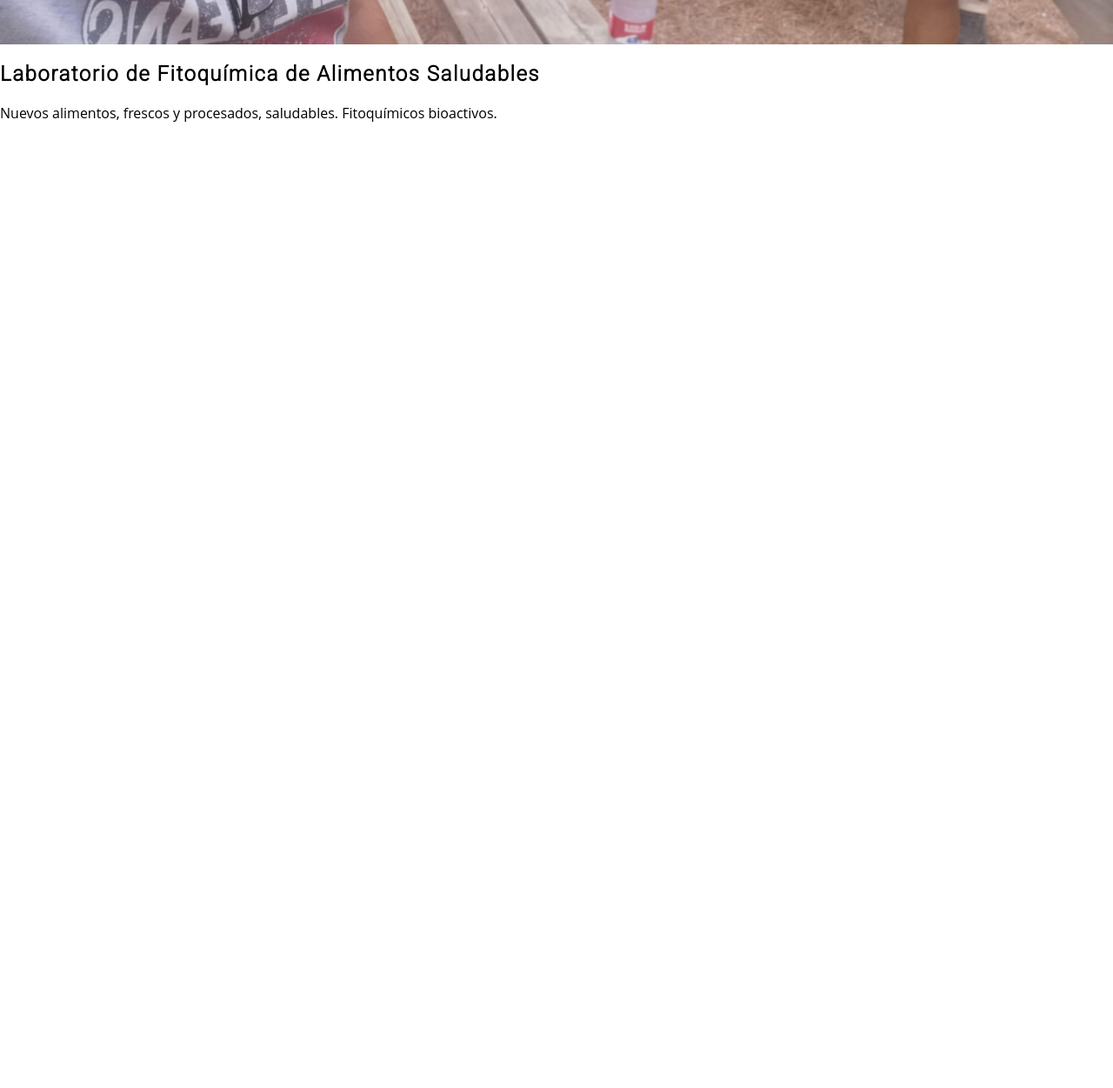
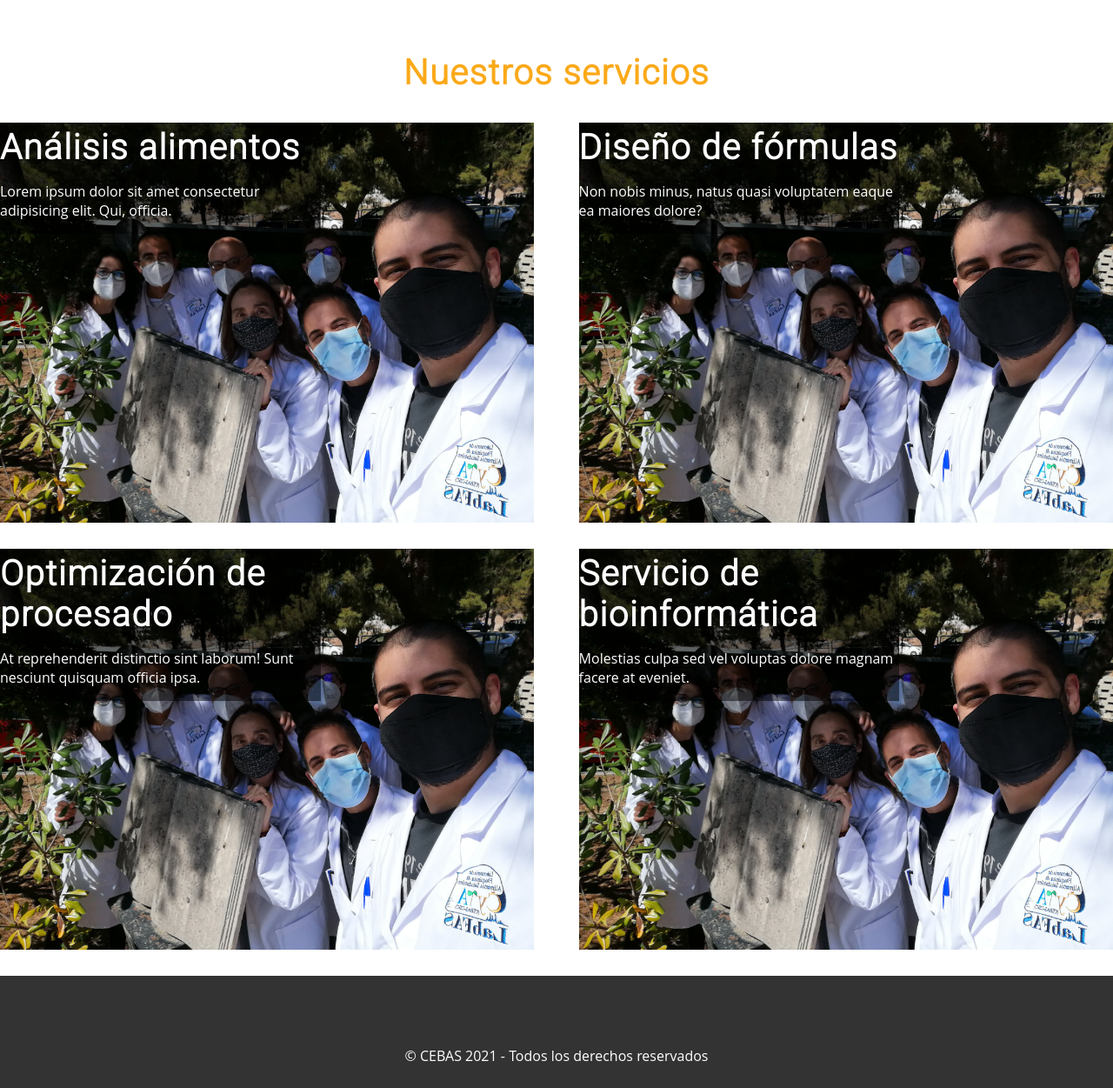
Before and after one commit to dhprieto/personal_website, a plain HTML site: page index.html in a window 1280 px wide. Shown: the part 914-2165 px from the top of the page at 87% size. Before the commit the page ends 1071 px from the top, so only its background shows below. Drawn offline with Linux system fonts and the light colour scheme; some icons are missing.

Commit message:
avanzando :)

```diff
--- a/css/styles.css
+++ b/css/styles.css
@@ -12,6 +12,15 @@ h1, h2, h3, h4, h5, h6 {
     font-family: 'Roboto', sans-serif;
     letter-spacing: 1.5px;
 }
+
+
+.section__titulo {
+    text-align: center;
+    font-size: 40px;
+    color: #FBA919
+
+}
+
 
 @import url('https://fonts.googleapis.com/css2?family=Open+Sans&family=Roboto:wght@300&display=swap');
 body{
@@ -87,3 +96,132 @@ body{
     position: relative;
     z-index: -1000;
 }
+
+.banner .contenedor {
+    position:absolute;
+    top: 50%;
+    left: 50%;
+    transform: translateX(-50%) translateY(-50%);
+    width: 100%;
+    color: #fff;
+    text-align: center;
+}
+
+.banner__txt {
+    display: none;
+}
+
+
+/*-----Estilos de info-----*/
+
+.info__columna {
+
+    background:#FBA919;
+    color:#fff;
+    padding: 15px;
+    margin-bottom:  30px;
+    margin-top: 15px;
+}
+
+/*-----Estilos de cursos-----*/
+.cursos__columna {
+
+    position:relative;
+    margin-bottom: 30px;
+}
+.cursos__descripcion{
+    position:absolute;
+    top:0;
+    left:0;
+    color: #fff;
+    background: rgba(0,0,0,0.5);
+    width:60%;
+}
+
+.cursos__titulo{
+
+    font-size: 25px;
+    margin: 5px 0;
+
+}
+
+/*-----Estilos de footer-----*/
+
+.footer{
+    background: #333;
+    color: #fff;
+    padding: 10px;
+    text-align: center;
+}
+
+.footer .social [class^="icon-"] {
+    display: inline-block;
+    color: #fff;
+    text-decoration: none;
+    font-size: 30px;
+    padding: 10px;
+    /*background: white;*/
+    border-radius:  50%;
+    width: 50px;
+    height: 50px;
+    line-height: 40px;
+
+}
+
+
+/*---- Estilos responsive ------*/
+
+@media(min-width:480px) {
+    .logo {
+        font-size:40px;
+    }
+    .banner__titulo {
+        font-size: 30px;
+        margin 5px 0;
+    }
+    .banner__txt{
+        display: block;
+        font-size: 18px;
+        margin: 7px 0;
+    }
+    .info, .cursos {
+        display:flex;
+        justify-content: space-between;
+    }
+    .info__columna{
+        width: 32%;
+
+    }
+    .info__título{
+        font-size: 30px;
+        margin: 5px 0;
+
+    }
+
+    .section__titulo {
+        width:100%;
+    }
+    .cursos{
+        flex-wrap: wrap;
+    }
+
+    .cursos__columna{
+        width:48%;
+
+    }
+
+    .footer .social [class^="icon-"] {
+        margin: 0 10px;
+    }
+}
+
+@media(min-width:768px){
+    .banner__titulo{
+        font-size: 50px;
+    }
+    .cursos__titulo{
+        font-size:40px;
+
+    }
+
+}
--- a/index.html
+++ b/index.html
@@ -23,12 +23,73 @@
         </div>
     </header>
     <div class="banner">
-        <img src="img/banner2.jpg" alt="" class="banner__img">
+        <img src="img/banner.jpg" alt="" class="banner__img">
         <div class="contenedor">
             <h2 class="banner__titulo">Laboratorio de Fitoquímica de Alimentos Saludables </h2>
             <p class="banner__txt">Nuevos alimentos, frescos y procesados, saludables. Fitoquímicos bioactivos.</p>
         </div>
     </div>
+    <main class="main">
+        <div class="contenedor">
+            <section class="info">
+                <article class="info__columna">
+                    <img src="img/img2.jpg" alt="" class="info__img">
+                    <h2 class="info__titulo">Título 1</h2>
+                    <p class="info__txt">Lorem ipsum dolor sit amet consectetur adipisicing elit. Repellendus impedit excepturi, minima iste repellat sit?</p>
+                </article>
+                <article class="info__columna">
+                    <img src="img/banner2.jpg" alt="" class="info__img">
+                    <h2 class="info__titulo">Título 2</h2>
+                    <p class="info__txt">Neque sint consectetur perspiciatis? Tempora, dolor! Beatae quae deleniti omnis impedit tenetur quos perferendis. Soluta?</p>
+                </article>
+                <article class="info__columna">
+                    <img src="img/img1.jpg" alt="" class="info__img">
+                    <h2 class="info__titulo">Título 3</h2>
+                    <p class="info__txt">Recusandae, ullam! Distinctio similique, sequi quibusdam assumenda fugit nisi tenetur atque voluptas, provident enim officia.</p>
+                </article>
+            </section>
+            <section class="cursos">
+                <h2 class="section__titulo">Nuestros servicios</h2>
+                <div class="cursos__columna">
+                    <img src="img/img3.jpg" alt="" class="cursos__img">
+                    <div class="cursos__descripcion">
+                        <h3 class="cursos__titulo">Análisis alimentos</h3>
+                        <p class="cursos_txt">Lorem ipsum dolor sit amet consectetur adipisicing elit. Qui, officia.</p>
+                    </div>
+                </div>
+                <div class="cursos__columna">
+                    <img src="img/img3.jpg" alt="" class="cursos__img">
+                    <div class="cursos__descripcion">
+                        <h3 class="cursos__titulo">Diseño de fórmulas</h3>
+                        <p class="cursos_txt">Non nobis minus, natus quasi voluptatem eaque ea maiores dolore?</p>
+                    </div>
+                </div>
+                <div class="cursos__columna">
+                    <img src="img/img3.jpg" alt="" class="cursos__img">
+                    <div class="cursos__descripcion">
+                        <h3 class="cursos__titulo">Optimización de procesado</h3>
+                        <p class="cursos_txt">At reprehenderit distinctio sint laborum! Sunt nesciunt quisquam officia ipsa.</p>
+                    </div>
+                </div>
+                <div class="cursos__columna">
+                    <img src="img/img3.jpg" alt="" class="cursos__img">
+                    <div class="cursos__descripcion">
+                        <h3 class="cursos__titulo">Servicio de bioinformática</h3>
+                        <p class="cursos_txt">Molestias culpa sed vel voluptas dolore magnam facere at eveniet.</p>
+                    </div>
+                </div>
+            </section>
+        </div>
+    </main>
+    <footer class="footer">
+        <div class="social">
+            <a href="" class="icon-facebook"></a>
+            <a href="" class="icon-twitch"></a>
+            <a href="" class="icon-instagram"></a>
+            <a href="" class="icon-linkedin-square"></a>
+        </div>
+        <p class="copy">&copy; CEBAS 2021 - Todos los derechos reservados</p>
+    </footer>
     <script src="js/menu.js"></script>
 </body>
 </html>
```
Also changed, not shown: img/img1.jpg (added), img/img2.jpg (added), img/img3.jpg (added).
